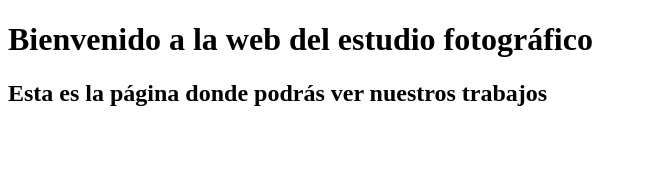
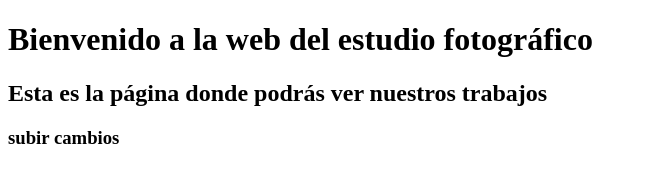
Before and after one commit to jesteban96/pagina-web, a plain HTML site: page index.html in a window 1280 px wide. Shown: the whole page, without its empty margins (0-647 px from the left). Drawn offline with Linux system fonts and the light colour scheme.

Commit message:
Update index.html

```diff
--- a/index.html
+++ b/index.html
@@ -8,5 +8,6 @@
 <body>
 	<h1>Bienvenido a la web del estudio fotográfico</h1>
 	<h2>Esta es la página donde podrás ver nuestros trabajos</h2>
+	<h3>subir cambios</h3>
 </body>
 </html>
```
